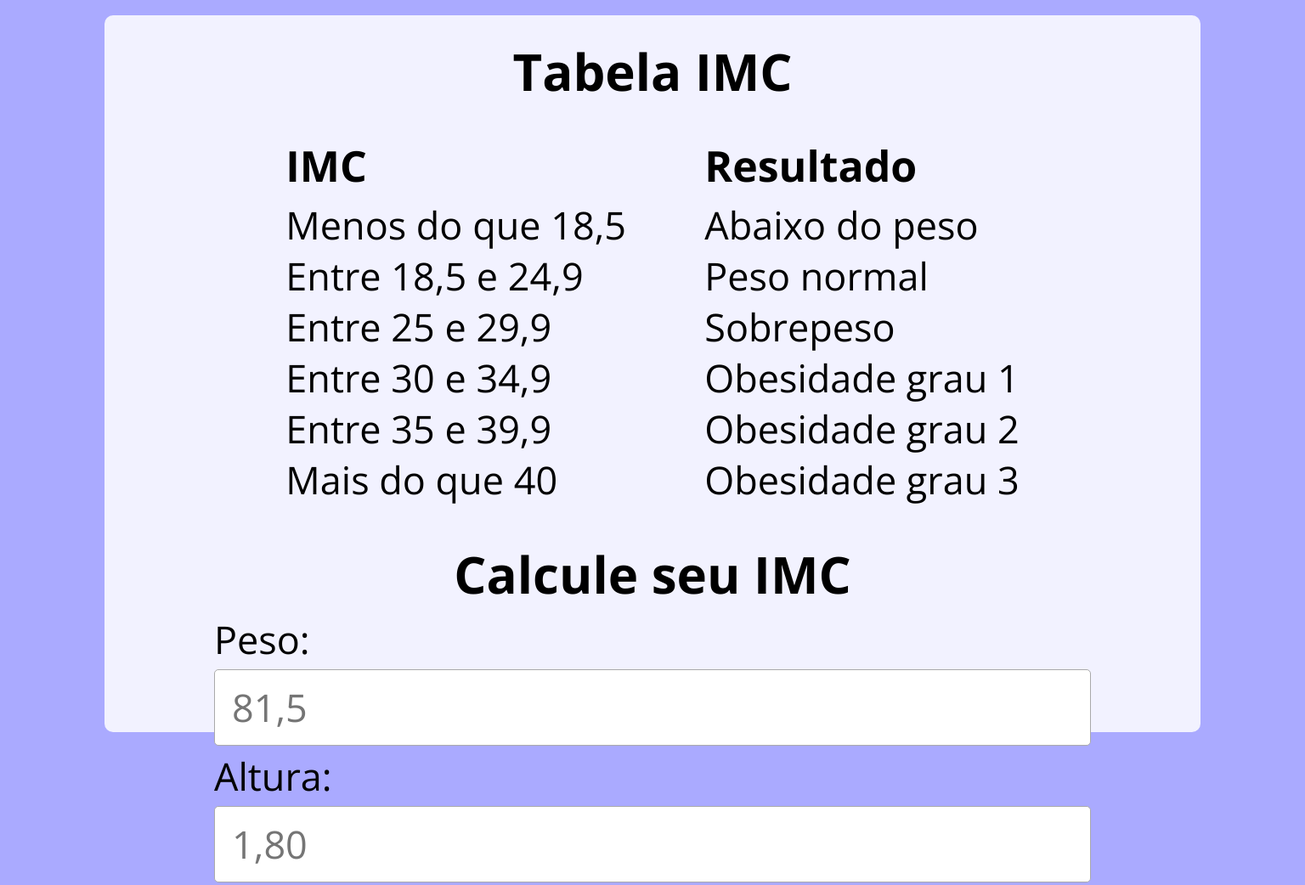
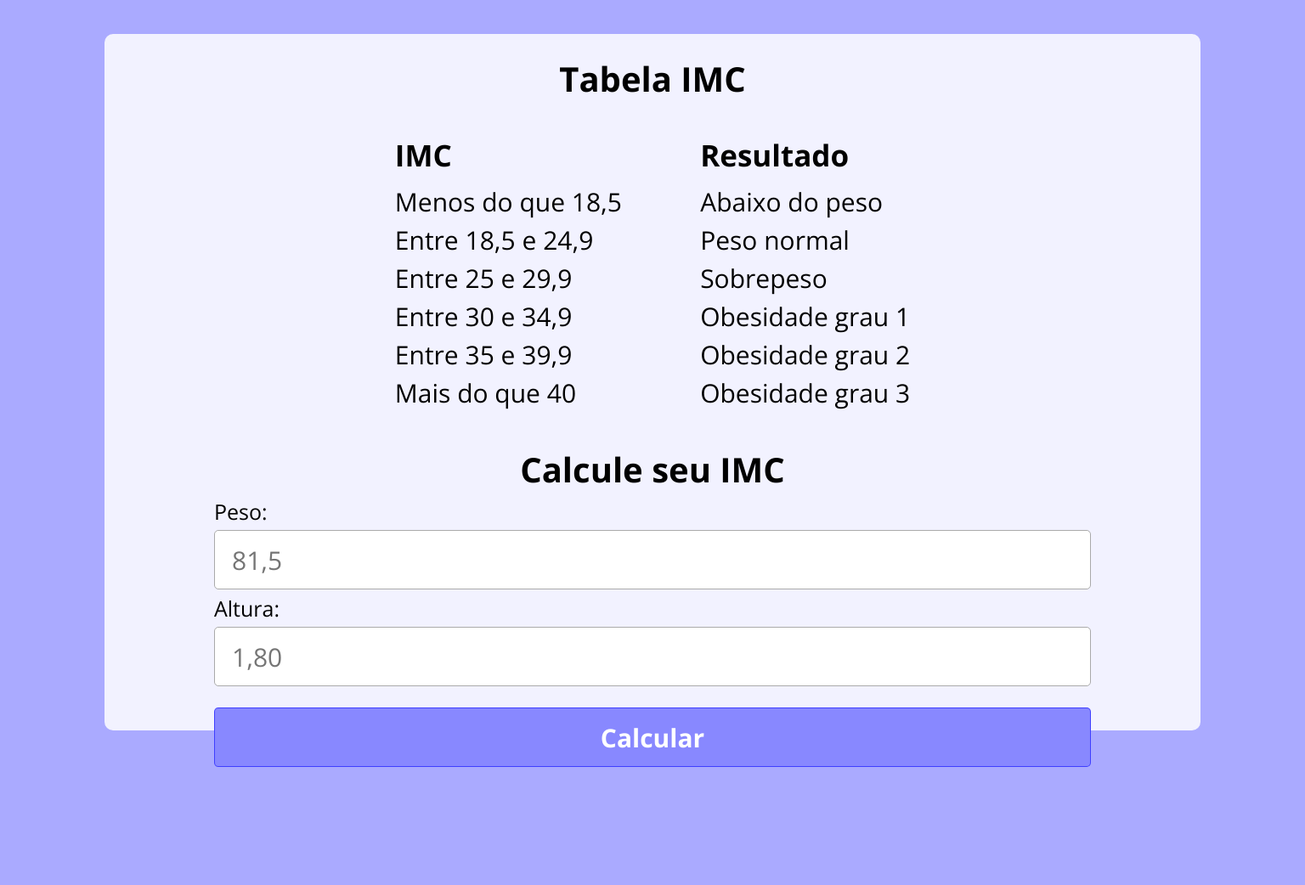
Before and after one commit to victorNevesRodrigues/Responsive_IMC_Calculator, a plain HTML site: page index.html in a window 1536 px wide. Shown: the top 1042 px of the page at 85% size. After the commit the page ends 928 px from the top, so only its background shows below. Drawn offline with nearby package versions, Linux system fonts and the light colour scheme.

Commit message:
fix responsiveness

```diff
--- a/styles.css
+++ b/styles.css
@@ -120,53 +120,59 @@ input::placeholder {
 }
 
 @media screen and (min-width: 1500px){
+    body {
+        padding: 4rem 0rem 2rem 0rem;
+        align-items: initial;
+    }
+
     .container {
         min-width: 129rem;
+        height: initial;
     }
 
     .container h1 {
-        font-size: 6rem;
+        font-size: 4rem;
         margin: 2.5rem 0 4rem;
     }
 
     .imcTableContainer {
         height: initial;
         margin: 1rem 0 4rem;
-        font-size: 4.5rem;
-        line-height: 6rem;
+        font-size: 3rem;
+        line-height: 4.5rem;
     }
 
     h3 {
-        font-size: 5rem;
+        font-size: 3.5rem;
     }
 
     .imcCalculator h2 {
-        font-size: 6rem;
+        font-size: 4rem;
     }
 
     form label {
-        font-size: 4.5rem;
+        font-size: 2.5rem;
     }
 
     form input, form button {
-        height: 9rem;
+        height: 7rem;
     }
 
     form input {
         padding: 0rem 0 0 2rem;
-        font-size: 4.5rem;
+        font-size: 3rem;
     }
 
     form button {
         font-weight: bold;
         margin: 2.5rem auto;
-        font-size: 4rem;
+        font-size: 3rem;
         color: #fff;
         padding: initial;
     }
 
     input::placeholder {
-        font-size: 4.5rem;
+        font-size: 3rem;
     }
 
     .result {
```
